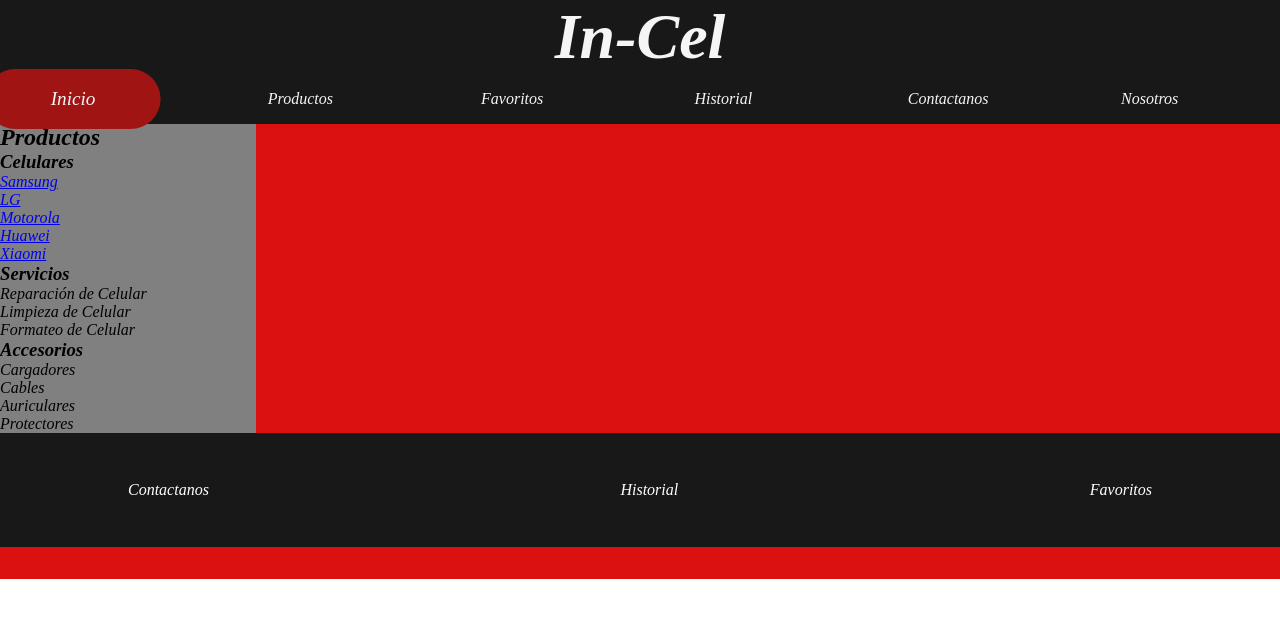
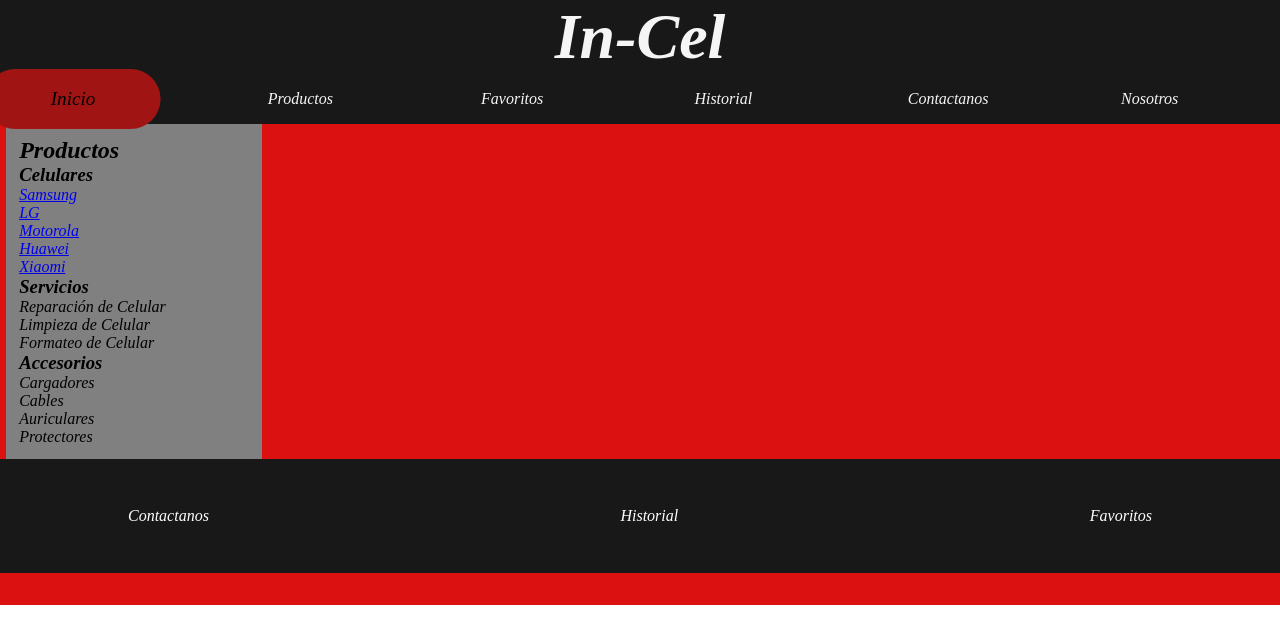
Before and after one commit to JoseAugustoVetuschi/Repositorio-de-trabajos-entregables, a plain HTML site: page pages/productos.html in a window 1280 px wide. In both pictures the pointer is over the item "Inicio". Drawn offline with Linux system fonts and the light colour scheme.

Commit message:
Tercer repocitorio, cambios al hover

```diff
--- a/assets/css/styles.css
+++ b/assets/css/styles.css
@@ -407,6 +407,7 @@
         background: rgb(161, 20, 20);
         border-radius: 2rem;
         transform: scale(1.2);
+        color: black;
     }
 
 
@@ -511,6 +512,7 @@
     background: rgb(161, 20, 20);
     border-radius: 2rem;
     transform: scale(1.2);
+    color: black;
 }
 
     /*fin de indexhtml*/
@@ -526,7 +528,6 @@
         flex-direction: column;
         flex-wrap: nowrap;
         justify-content: center;
-
         background-color: rgb(219, 16, 16);
     }
 
@@ -538,7 +539,8 @@
         height: 100%;
         width: 20%;
         background-color: grey;
-
+        margin: 0% 0.5%;
+        padding: 1% 1%;
 
     }
 
```
